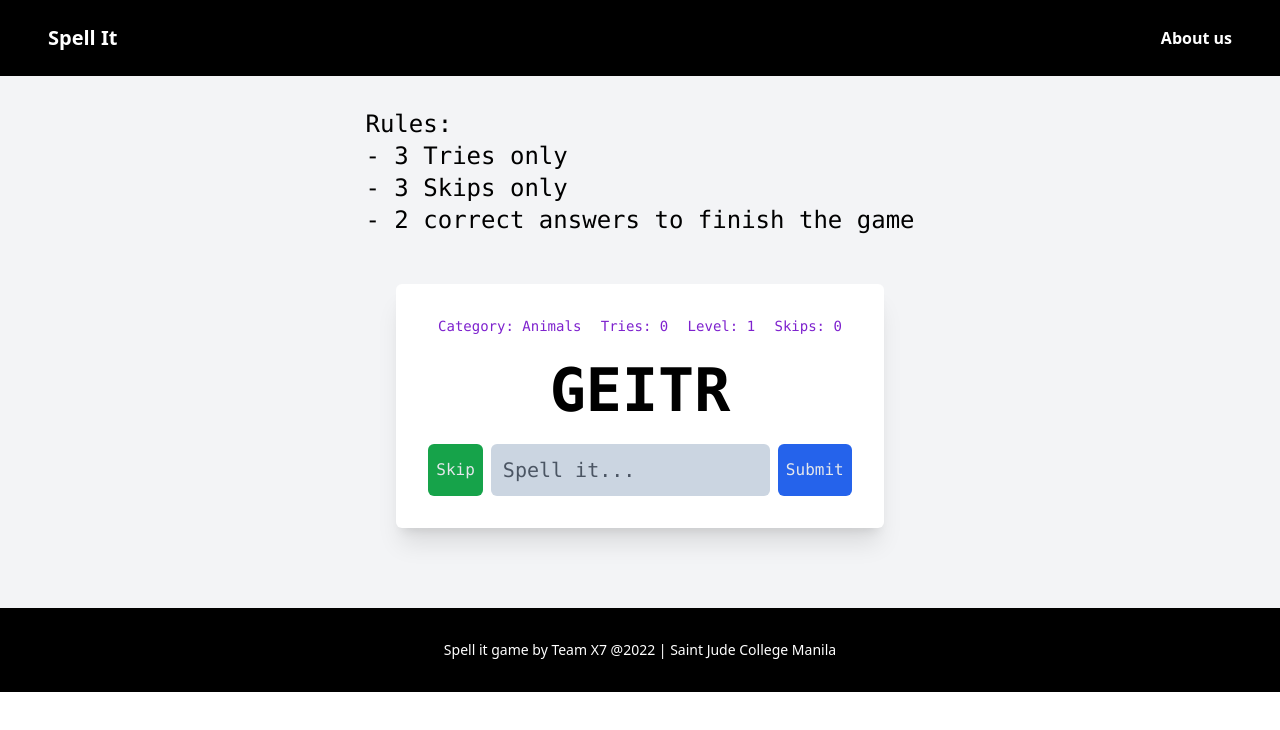
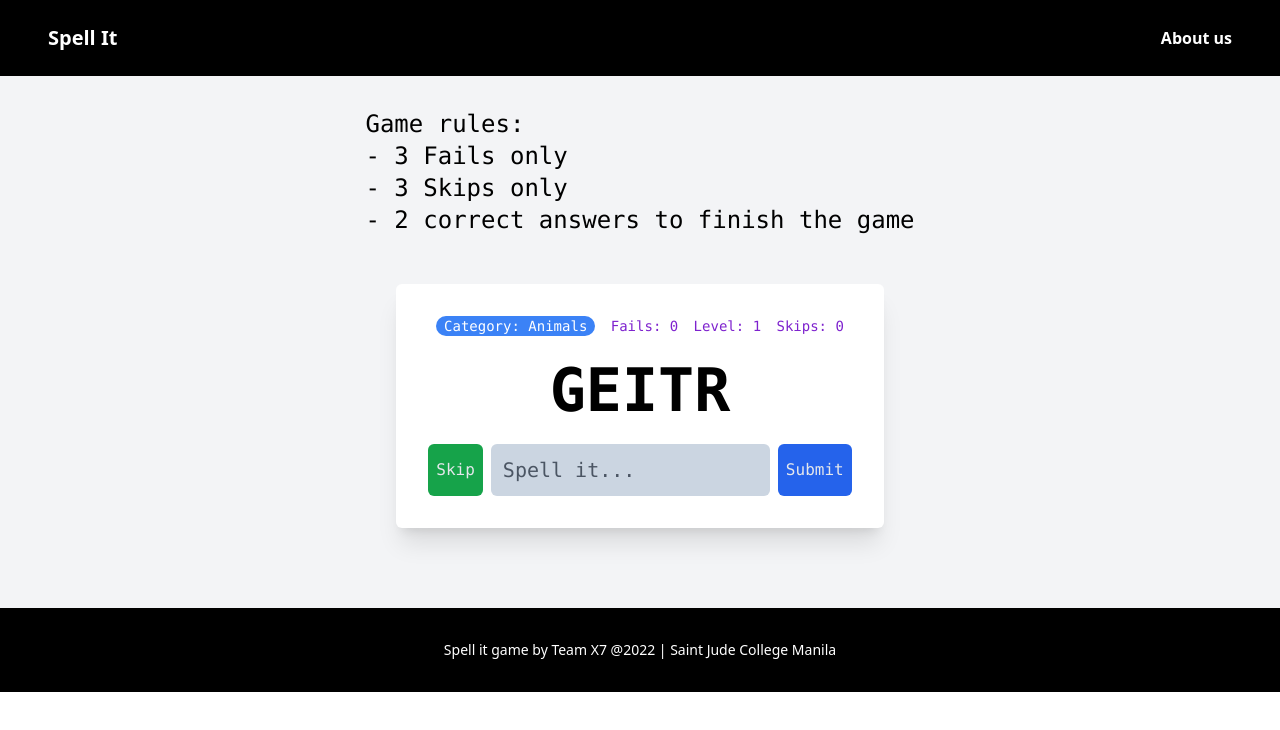
Before and after one commit to kensidiangco/spell-it-game, a Next.js app: page / in a window 1280 px wide. Both pictures are taken after typing "5" into the empty fields and a click on the input "Submit". Shown: the top 730 px of the page. Built offline with nearby package versions, Linux system fonts and the light colour scheme.

Commit message:
restyle index

```diff
--- a/pages/index.js
+++ b/pages/index.js
@@ -186,15 +186,15 @@ export default function Home() {
       <div className="flex flex-col justify-center items-center gap-4 pb-12">
         {/* <input type="button" value="Edit Age" onClick={editAge} className="p-4 bg-blue-900 hover:bg-blue-800 rounded-md cursor-pointer text-white" /> */}
         <div className="mt-8 flex flex-col mx-8 md:mx-none">
-          <p className="text-2xl">Rules:</p>
-          <p className="text-2xl">- 3 Tries only</p>
+          <p className="text-2xl">Game rules:</p>
+          <p className="text-2xl">- 3 Fails only</p>
           <p className="text-2xl">- 3 Skips only</p>
           <p className="text-2xl">- 2 correct answers to finish the game</p>
         </div>
         <div className="p-8 bg-white rounded-md shadow-xl flex flex-col gap-6 md:my-8">
           <span className="flex flex-col md:flex-row justify-around items-center">
-            <p className="text-sm text-purple-700">Category: {category}</p>
-            <p className={`${trySubmit > 2? "text-md bg-red-600 text-white px-2 rounded-xl" : "text-purple-700 text-sm"}`}>Tries: {trySubmit - 1}</p>
+            <p className="text-sm bg-blue-500 text-white px-2 rounded-xl">Category: {category}</p>
+            <p className={`${trySubmit > 2? "text-md bg-red-600 text-white px-2 rounded-xl" : "text-purple-700 text-sm"}`}>Fails: {trySubmit - 1}</p>
             <p className="text-sm text-purple-700">Level: {level}</p>
             <p className={`${skipWord > 2? "text-md bg-red-600 text-white px-2 rounded-xl" : "text-purple-700 text-sm"}`}>Skips: {skipWord}</p>
           </span>
```
